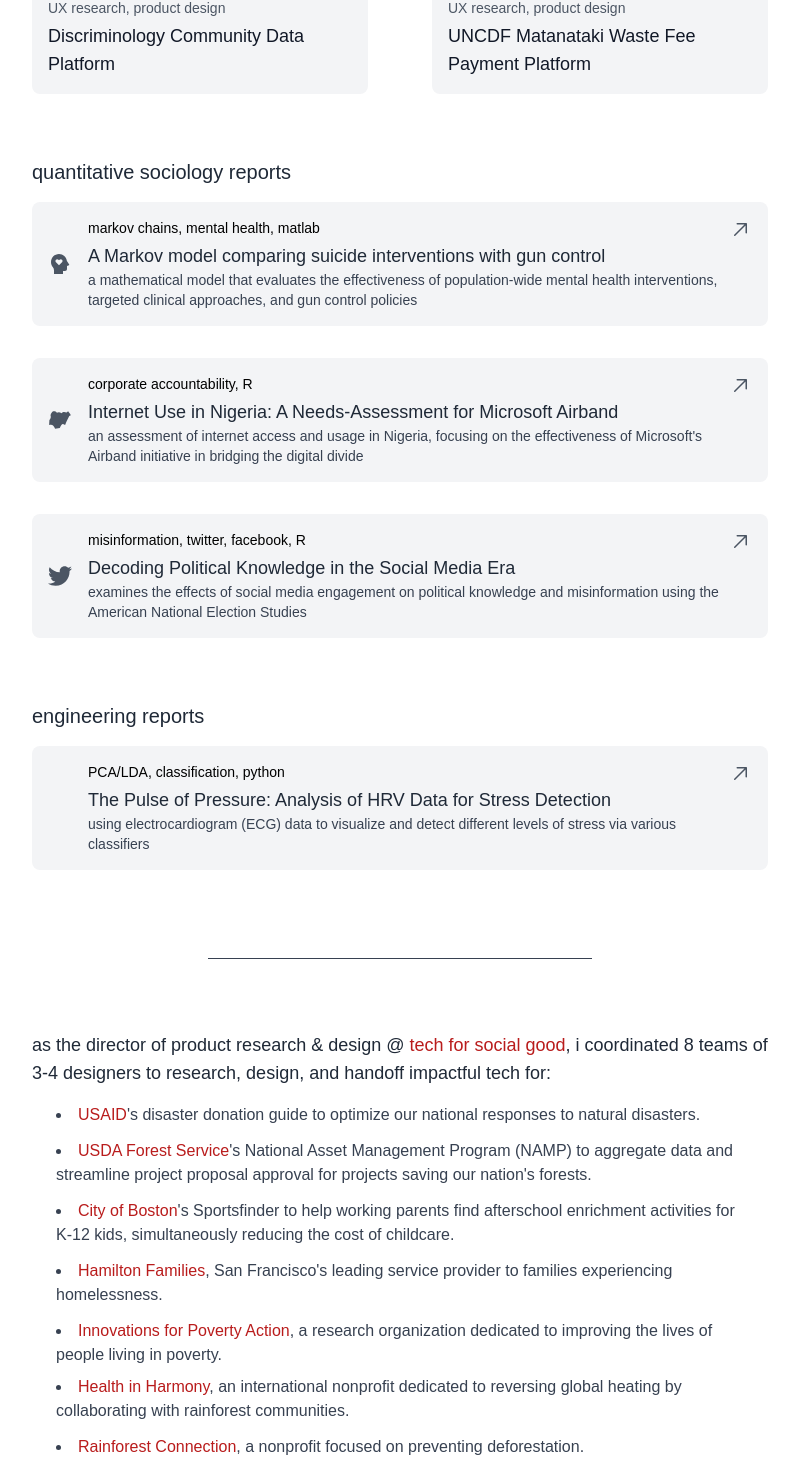
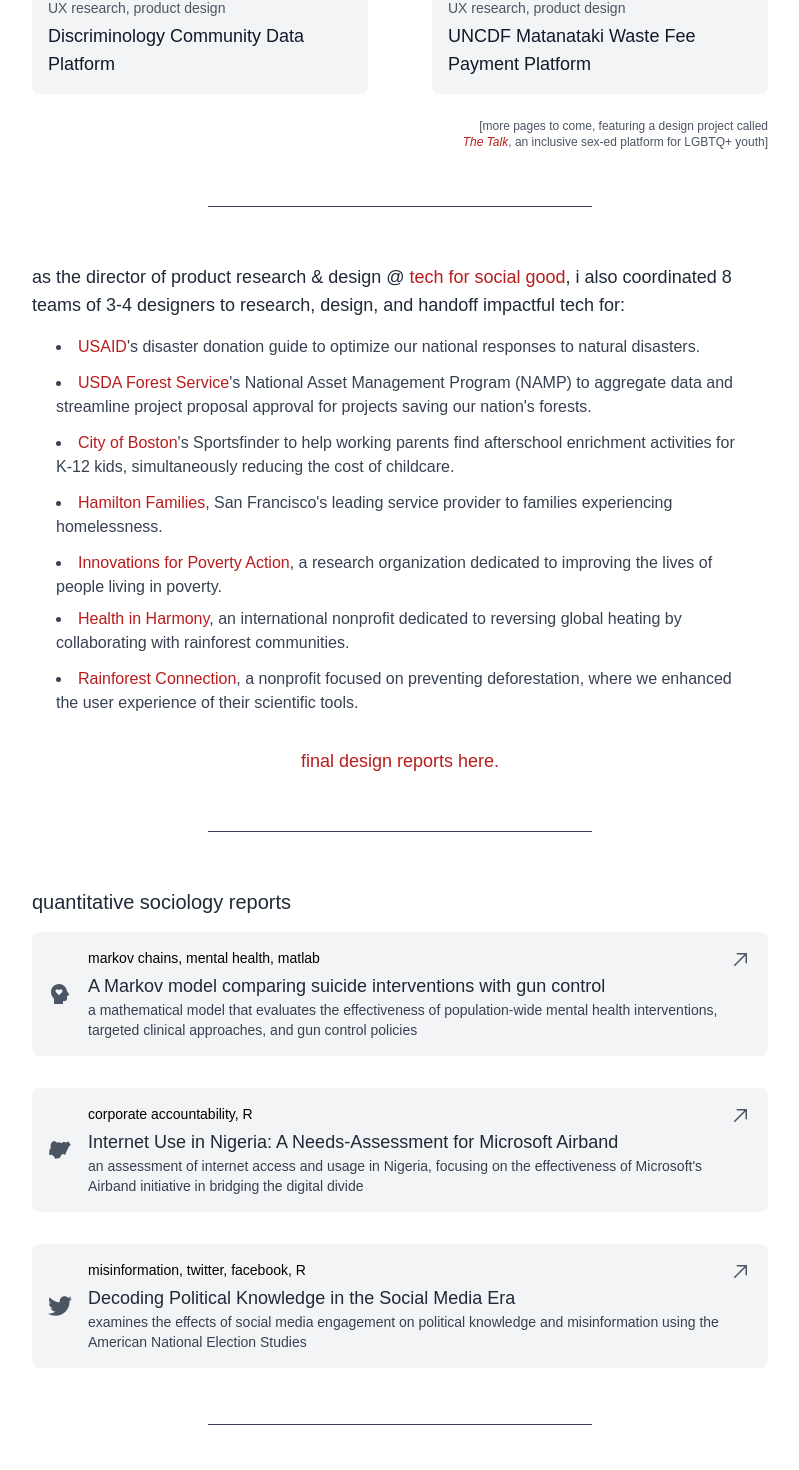
Before and after one commit to shxrryliu/personal-website, a Next.js app: page /projects in a window 1280 px wide. Shown: the part 538-2008 px from the top of the page, without its empty margins (240-1039 px from the left). Built offline with nearby package versions, Linux system fonts and the light colour scheme; some icons are missing.

Commit message:
reconfiguring projects + adding discriminology page

```diff
--- a/pages/index.js
+++ b/pages/index.js
@@ -38,7 +38,7 @@
     <div className="flex flex-col items-center justify-center min-h-screen p-4">
 
       {/* image */}
-      <img src="/me2.jpg" alt="me!" className="rounded-full w-32 h-32 object-cover mr-1 my-12 mt-32 scale-1" />
+      <img src="/me2.jpg" alt="me!" className="rounded-full w-32 h-32 object-cover mr-1 my-12 mt-32 scale-125" />
 
       {/* introduction */}
       <h2 className="text-2xl font-semibold text-center">Hey! I'm Sherry.</h2>
--- a/pages/projects.js
+++ b/pages/projects.js
@@ -19,7 +19,75 @@
                         <ProjectCard key={index} project={project} className="w-full h-full" imgClassName="h-44" />
                     ))}
                 </div>
+
+                {/* more projects wip! */}
+                <p className='sm:text-right text-center pt-6 text-gray-600 text-xs'>
+                    [more pages to come, featuring a design project called <br className='sm:block hidden'></br>
+                    <i className='text-red-700'>The Talk</i>, an inclusive sex-ed platform for LGBTQ+ youth]
+                </p>
             </div>
+
+            {/* divider */}
+            <div className='max-w-3xl w-full mx-auto'>
+                <hr className="border-t border-gray-700 w-1/2 my-6 mx-auto" />
+            </div>
+
+            {/* more t4sg projects */}
+            <div className='max-w-3xl w-full p-4 md:mx-auto mx-3 sm:mt-4'>
+                <p className='text-lg pb-4 text-gray-800'>as the <a className='font-medium'>director of product research & design</a> @ {' '}
+                    <Link
+                        href="https://socialgood.hcs.harvard.edu/"
+                        className="group relative text-red-700 hover:text-red-900 transition duration-300"
+                        passHref
+                    >
+                        tech for social good
+                        {/* <span className="absolute -bottom-1 left-0 w-0 h-0.5 bg-red-700 transition-all duration-200 group-hover:w-full"></span> */}
+                    </Link>, i also coordinated 8 teams of 3-4 designers to research, design, and handoff impactful tech for:</p>
+
+                <ul className="list-disc list-inside mx-6 text-gray-700">
+                    <li className='mb-3'>
+                        <Link href='https://www.usaid.gov/' className='text-red-700 hover:text-red-900 transition duration-300'>USAID</Link>'s disaster donation guide to optimize our national responses to natural disasters.
+                    </li>
+                    <li className='mb-3'>
+                        <Link href='https://www.fs.usda.gov/' className='text-red-700 hover:text-red-900 transition duration-300'>USDA Forest Service</Link>'s National Asset Management Program (NAMP) to aggregate data and streamline project proposal approval for projects saving our nation's forests.
+                    </li>
+                    <li className='mb-3'>
+                        <Link href='https://www.boston.gov/' className='text-red-700 hover:text-red-900 transition duration-300'>City of Boston</Link>'s Sportsfinder to help working parents find afterschool enrichment activities for K-12 kids, simultaneously reducing the cost of childcare.
+                    </li>
+
+                    <li className='mb-3'>
+                        <Link href='https://www.hamiltonfamilies.org/' className='text-red-700 hover:text-red-900 transition duration-300'>Hamilton Families</Link>
+                        , San Francisco's leading service provider to families experiencing homelessness.
+                    </li>                    <li className='mb-2'>
+                        <Link href='https://poverty-action.org/' className='text-red-700 hover:text-red-900 transition duration-300'>Innovations for Poverty Action</Link>, a research organization dedicated to improving the lives of people living in poverty.
+                    </li>
+                    <li className='mb-3'>
+                        <Link href='https://healthinharmony.org/' className='text-red-700 hover:text-red-900 transition duration-300'>Health in Harmony</Link>, an international nonprofit dedicated to reversing global heating by collaborating with rainforest communities.
+                    </li>
+                    <li className='mb-3'>
+                        <Link href='https://rfcx.org/' className='text-red-700 hover:text-red-900 transition duration-300'>Rainforest Connection</Link>
+                        , a nonprofit focused on preventing deforestation, where we enhanced the user experience of their scientific tools.
+                    </li>                </ul>
+
+                <p className='text-lg pb-4 text-gray-80 mt-8 font-medium text-center'>
+                    {/* click {' '} */}
+                    <Link
+                        href='/'
+                        className="group relative text-red-700 hover:text-red-900 transition duration-300"
+                        passHref>
+                        final design reports here.
+                        <span className="absolute -bottom-1 left-0 w-0 h-0.5 bg-red-700 transition-all duration-200 group-hover:w-full"></span>
+                    </Link>
+                    {/* {' '}to read all the final design reports. */}
+                    </p>
+            </div>
+
+
+            {/* divider */}
+            <div className='max-w-3xl w-full mx-auto'>
+                <hr className="border-t border-gray-700 w-1/2 my-6 mx-auto" />
+            </div>
+
 
             {/* quantitative soc reports */}
             <div className='max-w-3xl w-full p-4 md:mx-auto mx-3 mt-4'>
@@ -29,6 +97,11 @@
                         <ProjectStrip key={index} project={project} />
                     ))}
                 </div>
+            </div>
+
+            {/* divider */}
+            <div className='max-w-3xl w-full mx-auto'>
+                <hr className="border-t border-gray-700 w-1/2 my-6 mx-auto" />
             </div>
 
             {/* engineering reports */}
@@ -41,49 +114,11 @@
                 </div>
             </div>
 
-            {/* divider */}
-            <div className='max-w-3xl w-full mx-auto'>
-                <hr className="border-t border-gray-700 w-1/2 sm:my-10 my-6 mx-auto" />
+
+            <div className='max-w-3xl w-full p-4 md:mx-auto mx-3 sm:mt-4'>
+                <p className='text-lg pb-4 text-gray-500 text-right'>...more to come in 2024 :)</p>
             </div>
 
-            {/* more t4sg projects */}
-            <div className='max-w-3xl w-full p-4 md:mx-auto mx-3 sm:my-4'>
-                <p className='text-lg pb-4 text-gray-800'>as the <a className='font-medium'>director of product research & design</a> @ {' '}
-                <Link
-                    href="https://socialgood.hcs.harvard.edu/"
-                    className="group relative text-red-700 hover:text-red-900 transition duration-300"
-                    passHref
-                >
-                    tech for social good
-                    {/* <span className="absolute -bottom-1 left-0 w-0 h-0.5 bg-red-700 transition-all duration-200 group-hover:w-full"></span> */}
-                </Link>, i coordinated 8 teams of 3-4 designers to research, design, and handoff impactful tech for:</p>
-
-                <ul className="list-disc list-inside mx-6 text-gray-700">
-                    <li className='mb-3'>
-                        <Link href='https://www.usaid.gov/' className='text-red-700 hover:text-red-900'>USAID</Link>'s disaster donation guide to optimize our national responses to natural disasters.
-                    </li>
-                    <li className='mb-3'>
-                        <Link href='https://www.fs.usda.gov/' className='text-red-700 hover:text-red-900'>USDA Forest Service</Link>'s National Asset Management Program (NAMP) to aggregate data and streamline project proposal approval for projects saving our nation's forests.
-                    </li>
-                    <li className='mb-3'>
-                        <Link href='https://www.boston.gov/' className='text-red-700 hover:text-red-900'>City of Boston</Link>'s Sportsfinder to help working parents find afterschool enrichment activities for K-12 kids, simultaneously reducing the cost of childcare.
-                    </li>
-
-                    <li className='mb-3'>
-                        <Link href='https://www.hamiltonfamilies.org/' className='text-red-700 hover:text-red-900'>Hamilton Families</Link>
-                        , San Francisco's leading service provider to families experiencing homelessness.
-                    </li>                    <li className='mb-2'>
-                        <Link href='https://poverty-action.org/' className='text-red-700 hover:text-red-900'>Innovations for Poverty Action</Link>, a research organization dedicated to improving the lives of people living in poverty.
-                    </li>
-                    <li className='mb-3'>
-                        <Link href='https://healthinharmony.org/' className='text-red-700 hover:text-red-900'>Health in Harmony</Link>, an international nonprofit dedicated to reversing global heating by collaborating with rainforest communities.
-                    </li>
-                    <li className='mb-3'>
-                        <Link href='https://rfcx.org/' className='text-red-700 hover:text-red-900'>Rainforest Connection</Link>
-                        , a nonprofit focused on preventing deforestation.
-                    </li>                </ul>
-
-            </div>
         </div>
     )
 }
--- a/pages/projects/discriminology.js
+++ b/pages/projects/discriminology.js
@@ -3,6 +3,87 @@
 
 export default function Home() {
     return (
-        <h1>filler</h1>
+        <div className="flex flex-col items-center justify-center min-h-screen p-6">
+            <div className='sm:flex sm:flex-row max-w-3xl mt-24'>
+                <div className='sm:w-3/5 p-3 sm:mt-10'>
+                    <h1 className="text-3xl font-bold leading-tight text-gray-900">
+                        Discriminology Community Data Platform
+                    </h1>
+                    <p className="mt-3 text-sm text-gray-500">
+                        A community data platform that democratizes education data for Black and Brown student communities.
+                    </p>
+                </div>
+                <div className="sm:w-1/2 grid grid-cols-2 gap-1 sm:gap-2 mb-4 sm:mb-0">
+                    <img src="/projects/discriminology/home.png" alt="home page" className="h-80 shadow-lg rounded-3xl overflow-hidden" />
+                    <img src="/projects/discriminology/reports.png" alt="Screenshot 2" className="h-80 shadow-lg rounded-3xl overflow-hidden" />
+                </div>
+            </div>
+            <div className='max-w-3xl bg-gray-200 w-full shadow-lg rounded-lg md:mx-auto mx-3 sm:-mt-20 z-0'>
+                <div className="grid grid-cols-1 sm:grid-cols-3 gap-4 shadow-lg">
+                    <div className="p-4">
+                        <p className="text-sm font-semibold text-gray-700">skills</p>
+                        <p className="text-sm text-gray-600">ux research, product design</p>
+                    </div>
+                    <div className="p-4">
+                        <p className="text-sm font-semibold text-gray-700">role</p>
+                        <p className="text-sm text-gray-600">design lead</p>
+                    </div>
+                    <div className="p-4">
+                        <p className="text-sm font-semibold text-gray-700">year</p>
+                        <p className="text-sm text-gray-600">2022</p>
+                    </div>
+                </div>
+            </div>
+
+            {/* upper section */}
+            <div className='max-w-3xl w-full p-4 md:mx-auto mx-3 sm:mt-12 mt-8'>
+                <h3 className='pb-4 text-xl font-medium text-gray-800'>a partner project between Discriminology and Harvard Tech for Social Good</h3>
+                <p className='text-gray-700 pb-4'>
+                    A team from Harvard Tech for Social Good was put together to help Discriminology build a new mobile platform.
+                </p>
+                <p className='text-gray-700'>
+                    I was the <a className='text-red-700'>Senior Designer</a> with a team of 4 designers. Our process consisted of:
+                    <ul className="list-disc list-inside mx-6">
+                        <li className='my-1'>7 focus group interviews</li>
+                        <li className='mb-1'>Affinity mapping and identifying pain points</li>
+                        <li className='mb-1'>Feature lists and feature flows</li>
+                        <li className='mb-1'>Midpoint feedback session with the founders</li>
+                        <li className='mb-1'>Low fidelity prototypes</li>
+                        <li className='mb-1'>Usability tests</li>
+                        <li className='mb-1'>High-fidelity prototypes and Final Design Report</li>
+                    </ul>
+                </p>
+                <h3 className='pt-10 pb-4 text-xl font-medium text-gray-800'>the problem statement</h3>
+                <p className='text-gray-700 pb-4'>
+                    In developing a mobile application that democratizes education data for communities of color,
+                    Discriminiology found that community organizers prefer
+                    <a className='text-red-700'> qualitative narratives to quantitative data</a>, and that personal narratives are often necessary to provide <a className='text-red-700'>context</a> to numerical data.
+                </p>
+                <p className='text-gray-700 pb-2 mx-5 sm:mx-20 italic'>
+                    “Reports and suspensions have little-to-no context, which makes it very difficult to identify issues within
+                    school districts with respect to expulsions, suspensions, and other disciplinary action.”
+                </p>
+                <p className='text-gray-700 pb-4 mx-5 sm:mx-20 text-right italic'>
+                    — Robb King, Discriminology</p>
+
+                <p className='text-gray-700 pb-4'>
+                    Our research and design aimed to solve a key problem statement:
+                </p>
+                <p className='text-gray-800 pb-4 font-semibold'>
+                    How can we design an accessible, user-friendly reporting tool that provides narrative context
+                    alongside quantitative data in a way that is useful for community organizers?                </p>
+            </div>
+
+            {/* divider */}
+            <div className='max-w-3xl w-full mx-auto'>
+                <hr className="border-t border-gray-700 w-1/2 sm:my-10 my-6 mx-auto" />
+            </div>
+
+            <div className='max-w-3xl w-full p-4 md:mx-auto mx-3 sm:my-4'>
+                <h3 className='pb-8 text-2xl font-medium text-gray-800 text-center'>Weeks 1-4: Research.</h3>
+                <h3 className='pb-4 text-xl font-medium text-gray-800'>background research & focus group analysis</h3>
+            </div>
+
+        </div>
     )
 }
```
Also changed, not shown: public/projects/discriminology/home.png (added), public/projects/discriminology/reports.png (added).
